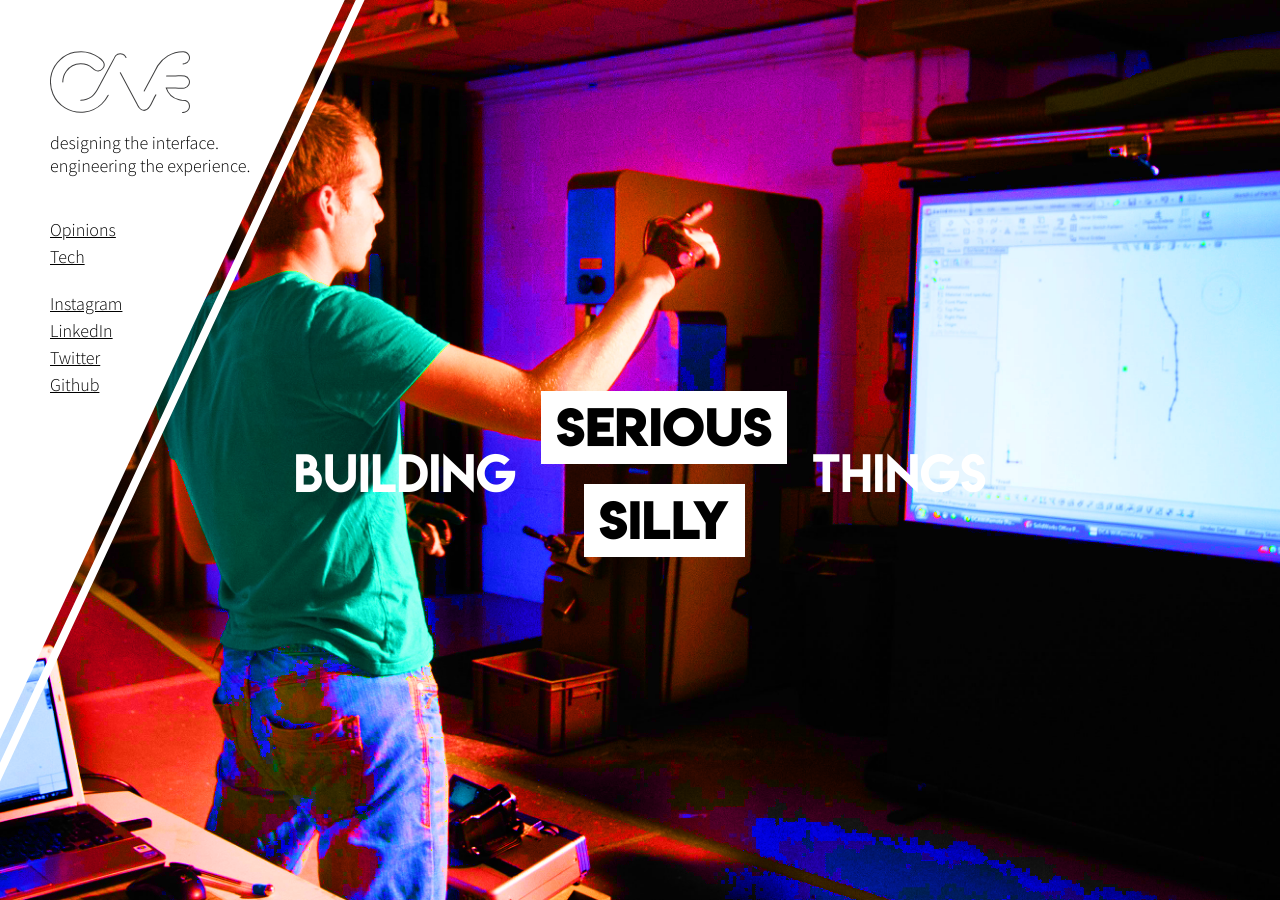
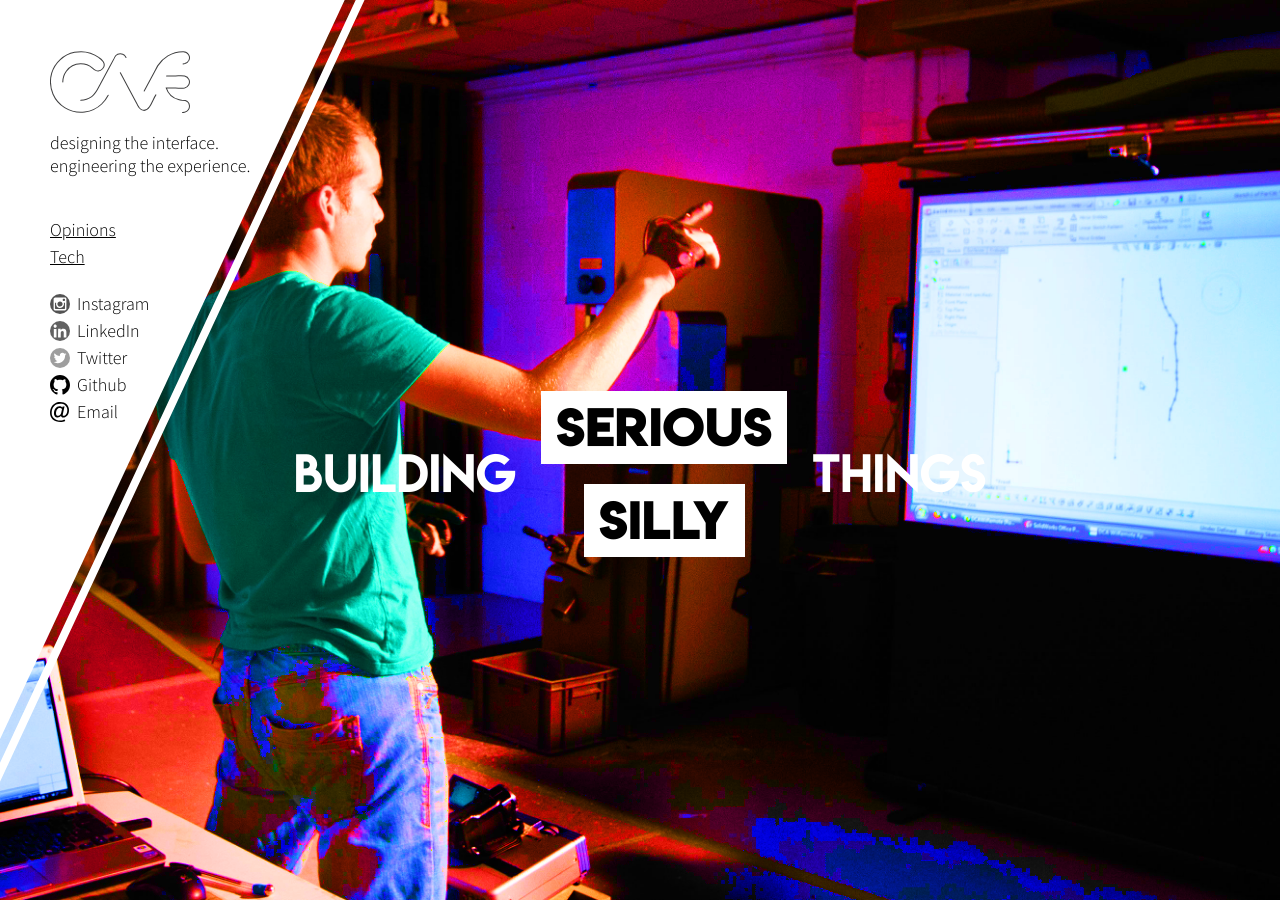
Before and after one commit to gcsalzburg/gcsalzburg.github.io, a Jekyll site: the page built from index.html, in a window 1280 px wide and 900 px high. Built offline with Jekyll 4.4.1, drawn with Linux system fonts in a browser that asks for light colours.

Commit message:
Add icons for social links

```diff
--- a/_layouts/default.html
+++ b/_layouts/default.html
@@ -36,10 +36,11 @@
                <li><a href="{{ site.baseurl }}/tech/">Tech</a></li>
             </ul>
             <ul class="social">
-               <li><a href="https://www.instagram.com/{{ site.footer-links.instagram }}/"> Instagram</a></li>
-               <li><a href="https://www.linkedin.com/in/{{ site.footer-links.linkedin }}"> LinkedIn</a></li>
-               <li><a href="https://twitter.com/{{ site.footer-links.twitter }}">          Twitter</a></li>
-               <li><a href="https://github.com/{{ site.footer-links.github }}">            Github</a></li>
+               <li class="instagram"><a href="https://www.instagram.com/{{ site.footer-links.instagram }}/">Instagram</a></li>
+               <li class="linkedin"><a href="https://www.linkedin.com/in/{{ site.footer-links.linkedin }}">LinkedIn</a></li>
+               <li class="twitter"><a href="https://twitter.com/{{ site.footer-links.twitter }}">Twitter</a></li>
+               <li class="github"><a href="https://github.com/{{ site.footer-links.github }}">Github</a></li>
+               <li class="email"><a href="mailto:hello@designedbycave.co.uk">Email</a></li>
             </ul>
          </nav>
       </header>
--- a/_sass/_layout.scss
+++ b/_sass/_layout.scss
@@ -79,21 +79,67 @@ header{
    li{
       line-height: 1.5em;
       font-size: 18px;
+      transition: transform 0.15s $transition_quiver;
+
+      &:hover{
+         transform: translateX(4px);
+      }
    }
    a{
       color: #000;
       text-decoration: none;
-      transition: margin 0.15s $transition_quiver;
    }
    a:hover{
       text-decoration: underline;
       color: rgb(0,100,221);
-      margin-left: 4px;
    }
 
    ul.social{
       opacity: 0;
       transition: all 0.2s $transition_quiver;
+
+      li{
+         position: relative;
+
+         &:before{
+            background-image: url("images/icons/instagram.svg");
+            background-repeat: no-repeat;
+            background-position: left 60%;
+            background-size: auto 75%;
+            content: "";
+            display: block;
+            position:absolute;
+            left: 0;
+            top: 0;
+            right: 0;
+            bottom: 0;
+            height: 100%;
+            z-index: 10;
+            filter:grayscale(100%);
+            transition: filter 0.2s ease-in-out;
+         }
+
+         &.instagram:before{ background-image: url("images/icons/instagram.svg"); }
+         &.linkedin:before{ background-image: url("images/icons/linkedin.svg"); }
+         &.twitter:before{ background-image: url("images/icons/twitter.svg"); }
+         &.github:before{ background-image: url("images/icons/github.svg"); }
+         &.email:before{ background-image: url("images/icons/email.svg"); }
+
+         &:hover:before{
+            filter:grayscale(0%);
+         }
+
+         a{
+            text-decoration: none;
+            z-index: 20;
+            padding-left: 1.5em;
+            position: relative;
+
+            &:hover{
+               text-decoration: underline;
+            }
+         }
+      }
    }
 }
 
```
Also changed, not shown: images/icons/email.svg (added), images/icons/github.svg (added), images/icons/instagram.svg (added), images/icons/linkedin.svg (added), images/icons/twitter.svg (added).
